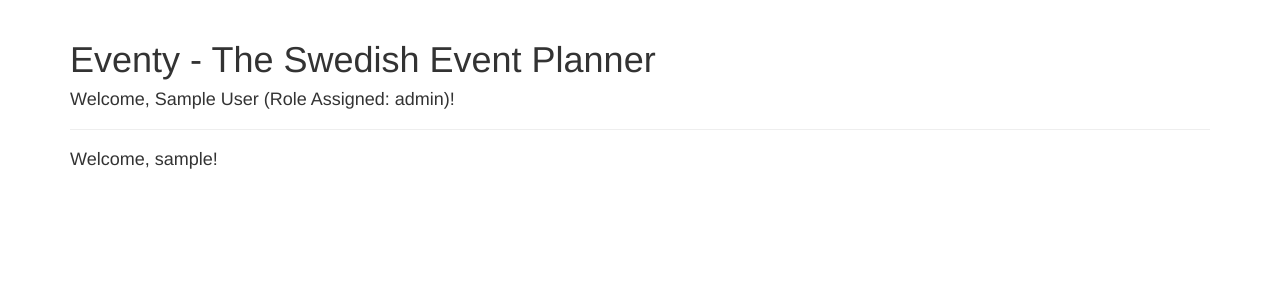
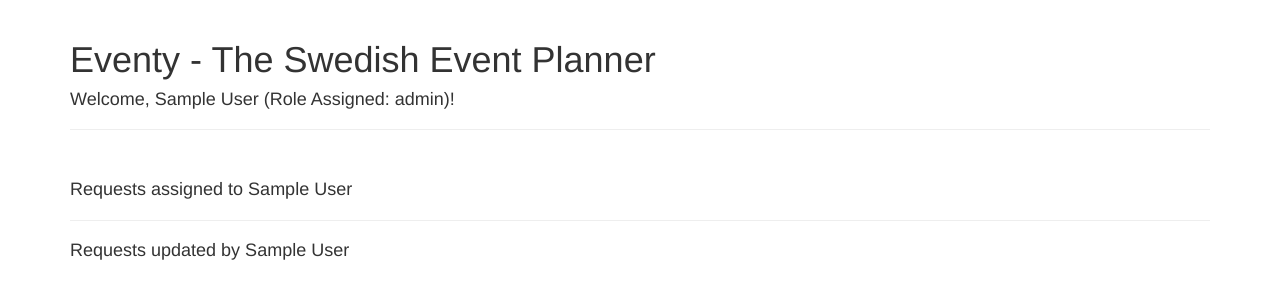
Before and after one commit to aykhazanchi/eventy, a Flask app: page /home in a window 1280 px wide. Shown: the part 52-352 px from the top of the page. Run offline with Flask 2, Linux system fonts and the light colour scheme; the visitor is signed in with stand-in values (Sample User, id 1); data comes from the database, SQL or seed files in the repository; data that the repository does not hold is empty; parts of the project's set-up code (start-up, migrations or seed data) failed here and were passed over; some libraries are stand-ins or nearby versions.

Commit message:
updated home page view based on request modified and request assigned criteria

```diff
--- a/app/templates/index.html
+++ b/app/templates/index.html
@@ -2,9 +2,34 @@
 {% extends "base.html" %}
 
 {% block app_content %}
-    <h4>Welcome, {{ current_user.username }}!</h4>
-    {% for post in posts %}
+    <br>
+    <h4>Requests assigned to {{ current_user.name }}</h4>
+    {% for assigned_request in assigned_requests %}
     <hr>
-    <div><p><b>Notification:</b> {{ post.author.username }} - {{ post.body }}</p></div>
+    <div style="border: 0.2em solid navy;">
+        <p>Request ID: {{ assigned_request.id }}</p>
+        <p>Client Name: {{ assigned_request.client_name }}</p>
+        <p>Event Type: {{ assigned_request.event_type }}</p>
+        <p>Client Budget: {{ assigned_request.client_budget }}</p>
+        <p>Event Details: {{ assigned_request.event_details }}</p>
+        {% if current_user.role == 'sm' or current_user.role == 'pm' or current_user.role == 'smtm' or current_user.role == 'pmtm' %}
+            <p><a href={{ url_for('add_tasks', reqid=assigned_request.id) }}>Plan Tasks</a></p>
+        {% else %}
+            <p><a href={{ url_for('update_request', reqid=assigned_request.id) }}>Update Request</a></p>
+        {% endif %}
+    </div>
+    {% endfor %}
+    <hr>
+    <h4>Requests updated by {{ current_user.name }}</h4>
+    {% for updated_request in updated_requests %}
+    <hr>
+    <div style="border: 0.2em solid navy;">
+        <p>Request ID: {{ updated_request.id }}</p>
+        <p>Client Name: {{ updated_request.client_name }}</p>
+        <p>Event Type: {{ updated_request.event_type }}</p>
+        <p>Client Budget: {{ updated_request.client_budget }}</p>
+        <p>Event Details: {{ updated_request.event_details }}</p>
+        <p>Request currently assigned to <b>{{ updated_request.assigned_to }}</b></p>
+    </div>
     {% endfor %}
 {% endblock %}
```
